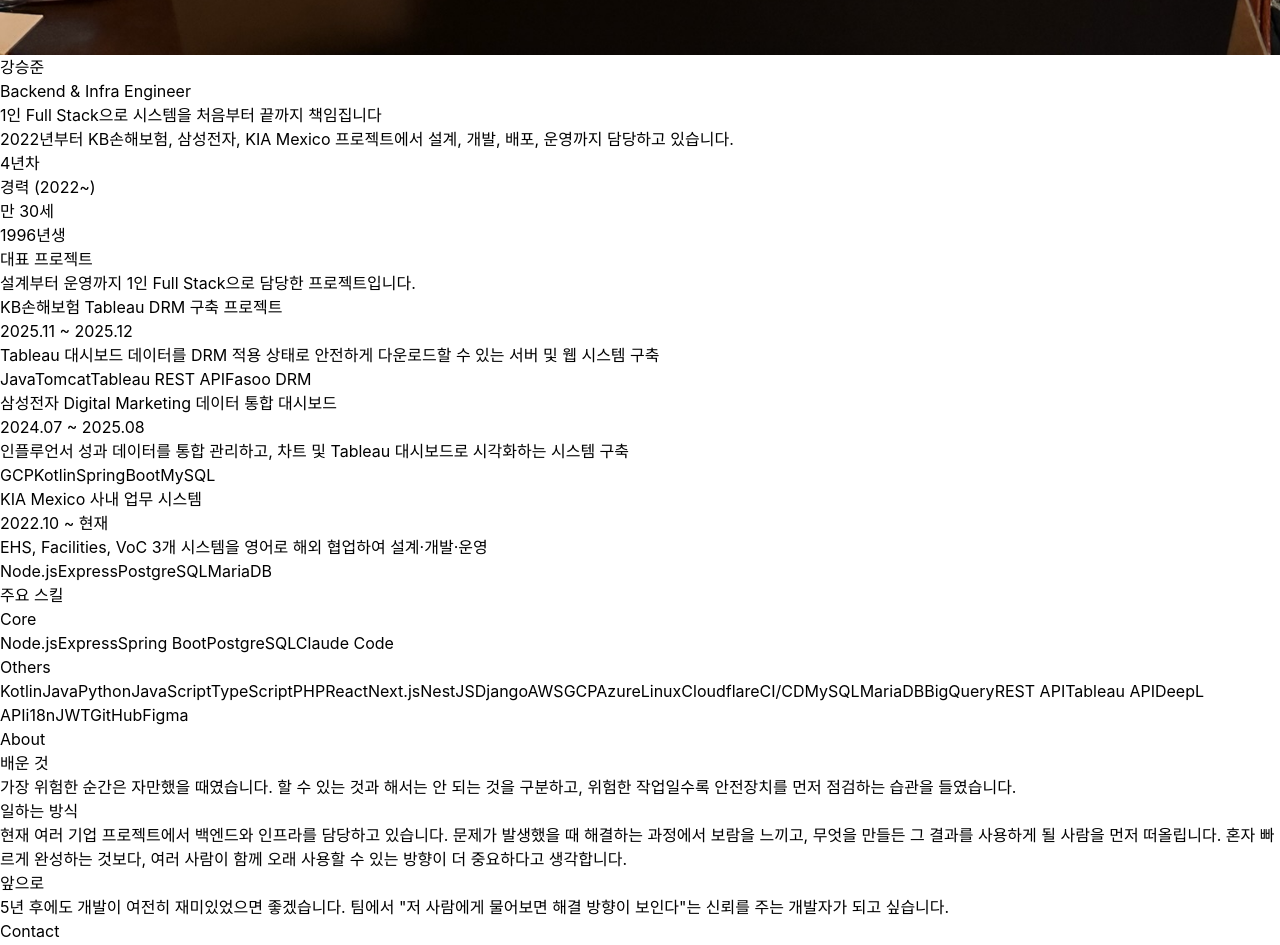
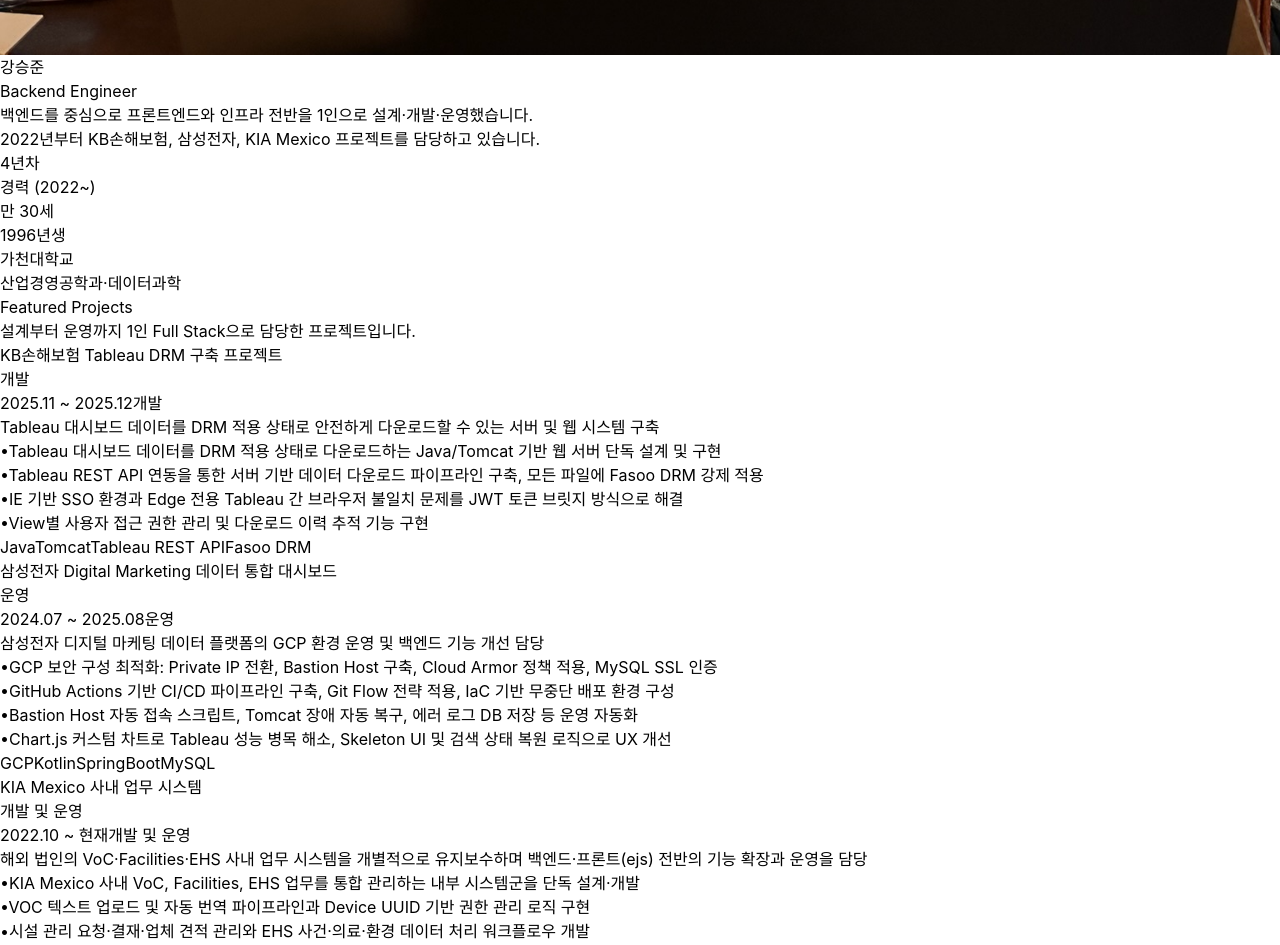
Before and after one commit to Seungjun-bob/portfolio-ksj, a React (Vite) app: page / in a window 1280 px wide. Shown: the part 1700-2645 px from the top of the page. Built offline with nearby package versions, Linux system fonts and the light colour scheme.

Commit message:
fix: update portfolio descriptions and titles for consistency feat: add main tasks to project details for enhanced clarity refactor: improve Home component layout and structure

```diff
--- a/index.html
+++ b/index.html
@@ -3,7 +3,7 @@
   <head>
     <meta charset="UTF-8" />
     <meta name="viewport" content="width=device-width, initial-scale=1.0" />
-    <meta name="description" content="Backend & Infra Engineer 강승준의 포트폴리오. 클라우드 인프라, 백엔드 시스템 설계 경험을 담았습니다." />
+    <meta name="description" content="Backend Engineer 강승준의 포트폴리오. 클라우드 인프라, 백엔드 시스템 설계 경험을 담았습니다." />
     <meta name="keywords" content="백엔드 개발자, 인프라 엔지니어, 포트폴리오, Backend Engineer, 강승준" />
     <meta name="author" content="강승준" />
     <meta name="robots" content="index, follow" />
@@ -11,18 +11,18 @@
 
     <!-- Open Graph -->
     <meta property="og:type" content="website" />
-    <meta property="og:title" content="강승준 | Backend & Infra Engineer" />
-    <meta property="og:description" content="Backend & Infra Engineer 강승준의 포트폴리오. 클라우드 인프라, 백엔드 시스템 설계 경험을 담았습니다." />
+    <meta property="og:title" content="강승준 | Backend Engineer" />
+    <meta property="og:description" content="Backend Engineer 강승준의 포트폴리오. 클라우드 인프라, 백엔드 시스템 설계 경험을 담았습니다." />
     <meta property="og:url" content="https://portfolio.seungjun.dev/" />
     <meta property="og:site_name" content="강승준 포트폴리오" />
     <meta property="og:locale" content="ko_KR" />
 
     <!-- Twitter Card -->
     <meta name="twitter:card" content="summary" />
-    <meta name="twitter:title" content="강승준 | Backend & Infra Engineer" />
-    <meta name="twitter:description" content="Backend & Infra Engineer 강승준의 포트폴리오" />
+    <meta name="twitter:title" content="강승준 | Backend Engineer" />
+    <meta name="twitter:description" content="Backend Engineer 강승준의 포트폴리오" />
 
-    <title>강승준 | Backend & Infra Engineer</title>
+    <title>강승준 | Backend Engineer</title>
   </head>
   <body>
     <div id="root"></div>
--- a/src/data/about.ts
+++ b/src/data/about.ts
@@ -1,6 +1,6 @@
 import { AboutSection } from '../types'
 
-export const aboutSummary = '실패에서 배우고, 문제 해결에서 보람을 느끼며, 함께 성장하는 개발자입니다.'
+export const aboutSummary = '실패에서 배우고, 문제를 해결하는 과정에서 보람을 느낍니다.'
 
 export const aboutSections: AboutSection[] = [
   {
--- a/src/data/personalInfo.ts
+++ b/src/data/personalInfo.ts
@@ -2,7 +2,7 @@
 
 export const personalInfo: PersonalInfo = {
   name: '강승준',
-  title: 'Backend & Infra Engineer',
+  title: 'Backend Engineer',
   birth: '1996.01.05',
   email: 'rkdtmdwns0105@gmail.com',
   phone: '010-8368-0105',
--- a/src/data/projects.ts
+++ b/src/data/projects.ts
@@ -9,6 +9,12 @@
   projectType: 'development',
   description: 'Tableau 대시보드 데이터를 DRM 적용 상태로 안전하게 다운로드할 수 있는 서버 및 웹 시스템 구축',
   tags: ['Java', 'Tomcat', 'Tableau REST API', 'Fasoo DRM', 'JWT', 'SSO'],
+  mainTasks: [
+    'Tableau 대시보드 데이터를 DRM 적용 상태로 다운로드하는 Java/Tomcat 기반 웹 서버 단독 설계 및 구현',
+    'Tableau REST API 연동을 통한 서버 기반 데이터 다운로드 파이프라인 구축, 모든 파일에 Fasoo DRM 강제 적용',
+    'IE 기반 SSO 환경과 Edge 전용 Tableau 간 브라우저 불일치 문제를 JWT 토큰 브릿지 방식으로 해결',
+    'View별 사용자 접근 권한 관리 및 다운로드 이력 추적 기능 구현'
+  ],
 
   context:
     'KB손해보험에서 Tableau 대시보드 데이터 다운로드 시 DRM 적용이 필수였습니다. IE 기반 SSO 환경과 Edge 전용 Tableau 간 인증 연계 문제를 해결해야 했습니다.',
@@ -82,9 +88,15 @@
   title: '삼성전자 Digital Marketing 데이터 통합 대시보드',
   period: '2024.07 ~ 2025.08 (13개월)',
   company: '빅마음 (Bigmaum)',
-  projectType: 'both',
-  description: '인플루언서 성과 데이터를 통합 관리하고, 차트 및 Tableau 대시보드로 시각화하는 시스템 구축',
+  projectType: 'maintenance',
+  description: '삼성전자 디지털 마케팅 데이터 플랫폼의 GCP 환경 운영 및 백엔드 기능 개선 담당',
   tags: ['GCP', 'Kotlin', 'SpringBoot', 'MySQL', 'BigQuery', 'Chart.js', 'CI/CD'],
+  mainTasks: [
+    'GCP 보안 구성 최적화: Private IP 전환, Bastion Host 구축, Cloud Armor 정책 적용, MySQL SSL 인증',
+    'GitHub Actions 기반 CI/CD 파이프라인 구축, Git Flow 전략 적용, IaC 기반 무중단 배포 환경 구성',
+    'Bastion Host 자동 접속 스크립트, Tomcat 장애 자동 복구, 에러 로그 DB 저장 등 운영 자동화',
+    'Chart.js 커스텀 차트로 Tableau 성능 병목 해소, Skeleton UI 및 검색 상태 복원 로직으로 UX 개선'
+  ],
 
   context:
     '기존에 구축된 시스템을 인수해 안정적으로 운영하는 것이 핵심 과제였습니다. 운영 구조와 보안, 배포 체계가 정비되지 않은 상태였습니다.',
--- a/src/data/summary.ts
+++ b/src/data/summary.ts
@@ -57,8 +57,8 @@
 ]
 
 export const coreStrengths = {
-  title: '1인 Full Stack으로 시스템을 처음부터 끝까지 책임집니다',
-  description: '2022년부터 KB손해보험, 삼성전자, KIA Mexico 프로젝트에서 설계, 개발, 배포, 운영까지 담당하고 있습니다.'
+  title: '백엔드를 중심으로 프론트엔드와 인프라 전반을 1인으로 설계·개발·운영했습니다.',
+  description: '2022년부터 KB손해보험, 삼성전자, KIA Mexico 프로젝트를 담당하고 있습니다.'
 }
 
 // KIA 통합 프로젝트 정보
@@ -66,16 +66,15 @@
   id: 'kia-integrated',
   title: 'KIA Mexico 사내 업무 시스템',
   period: '2022.10 ~ 현재',
+  projectType: 'both' as const,  // 개발 및 운영
   company: '빅마음 (Bigmaum)',
-  description: 'EHS, Facilities, VoC 3개 시스템을 영어로 해외 협업하여 설계·개발·운영',
-  myRole: '1인 Full Stack으로 3개 시스템 설계, 개발, 운영 전반 담당. 영어로 해외 협업.',
-  implementations: [
-    'EHS 통합 포털 (의료/안전/환경 업무 통합)',
-    'Facilities 워크플로우 (시설 관리 전 주기)',
-    'VoC 실시간 대시보드 (공장 대형 스크린)',
-    'i18n 다국어 지원 (스페인어/영어)',
-    'DeepL API 자동 번역',
-    'HR 시스템 연동 및 ESG 데이터 자동화'
+  description: '해외 법인의 VoC·Facilities·EHS 사내 업무 시스템을 개별적으로 유지보수하며 백엔드·프론트(ejs) 전반의 기능 확장과 운영을 담당',
+  myRole: '1인 Full Stack으로 3개 시스템 설계, 개발, 운영 전반 담당',
+  mainTasks: [
+    'KIA Mexico 사내 VoC, Facilities, EHS 업무를 통합 관리하는 내부 시스템군을 단독 설계·개발',
+    'VOC 텍스트 업로드 및 자동 번역 파이프라인과 Device UUID 기반 권한 관리 로직 구현',
+    '시설 관리 요청·결재·업체 견적 관리와 EHS 사건·의료·환경 데이터 처리 워크플로우 개발',
+    'Passport·Session 기반 인증·권한 미들웨어, 다국어(i18n), 로그·SMTP 알림 자동화 기능 구현'
   ],
   tags: ['Node.js', 'Express', 'PostgreSQL', 'MariaDB', 'DeepL API', 'Linux', 'i18n', 'JWT']
 }
--- a/src/pages/Home.tsx
+++ b/src/pages/Home.tsx
@@ -42,6 +42,10 @@
                 <p className="text-xl md:text-2xl font-bold text-gray-900">만 30세</p>
                 <p className="text-xs md:text-sm text-gray-500">1996년생</p>
               </div>
+              <div>
+                <p className="text-xl md:text-2xl font-bold text-gray-900">가천대학교</p>
+                <p className="text-xs md:text-sm text-gray-500">산업경영공학과·데이터과학</p>
+              </div>
             </div>
           </div>
         </div>
@@ -51,7 +55,7 @@
       <section className="mb-12 md:mb-20">
         <div className="mb-6 md:mb-8">
           <h2 className="text-2xl font-bold text-gray-900 mb-2">
-            대표 프로젝트
+            Featured Projects
           </h2>
           <p className="text-base text-gray-600">
             설계부터 운영까지 1인 Full Stack으로 담당한 프로젝트입니다.
@@ -61,14 +65,35 @@
           {/* KB 프로젝트 */}
           <div className="p-4 md:p-6 border border-gray-200 rounded-lg hover:border-gray-400 hover:shadow-sm transition-all bg-white">
             <div className="flex flex-col md:flex-row md:justify-between md:items-start mb-2 md:mb-3">
-              <h3 className="text-base md:text-lg font-semibold text-gray-900 mb-1 md:mb-0">
+              <div className="flex items-center gap-2 mb-1 md:mb-0">
+                <h3 className="text-base md:text-lg font-semibold text-gray-900">
                   {kbProject.title}
                 </h3>
+                <span className="hidden md:inline px-2 py-0.5 text-xs bg-blue-100 text-blue-700 rounded">
+                  개발
+                </span>
+              </div>
+              <div className="flex items-center gap-2">
                 <span className="text-xs md:text-sm text-gray-500">
                   {kbProject.period.split('(')[0].trim()}
                 </span>
+                <span className="md:hidden px-2 py-0.5 text-xs bg-blue-100 text-blue-700 rounded">
+                  개발
+                </span>
+              </div>
             </div>
             <p className="text-sm text-gray-600 mb-3">{kbProject.description}</p>
+
+            {kbProject.mainTasks && (
+              <ul className="text-sm text-gray-700 mb-3 space-y-1">
+                {kbProject.mainTasks.map((task, idx) => (
+                  <li key={idx} className="flex">
+                    <span className="mr-2 text-gray-400">•</span>
+                    <span>{task}</span>
+                  </li>
+                ))}
+              </ul>
+            )}
 
             <div className="flex flex-wrap gap-1.5">
               {kbProject.tags.slice(0, 4).map((tag) => (
@@ -85,14 +110,35 @@
           {/* 삼성 프로젝트 */}
           <div className="p-4 md:p-6 border border-gray-200 rounded-lg hover:border-gray-400 hover:shadow-sm transition-all bg-white">
             <div className="flex flex-col md:flex-row md:justify-between md:items-start mb-2 md:mb-3">
-              <h3 className="text-base md:text-lg font-semibold text-gray-900 mb-1 md:mb-0">
+              <div className="flex items-center gap-2 mb-1 md:mb-0">
+                <h3 className="text-base md:text-lg font-semibold text-gray-900">
                   {samsungProject.title}
                 </h3>
+                <span className="hidden md:inline px-2 py-0.5 text-xs bg-gray-200 text-gray-600 rounded">
+                  운영
+                </span>
+              </div>
+              <div className="flex items-center gap-2">
                 <span className="text-xs md:text-sm text-gray-500">
                   {samsungProject.period.split('(')[0].trim()}
                 </span>
+                <span className="md:hidden px-2 py-0.5 text-xs bg-gray-200 text-gray-600 rounded">
+                  운영
+                </span>
+              </div>
             </div>
             <p className="text-sm text-gray-600 mb-3">{samsungProject.description}</p>
+
+            {samsungProject.mainTasks && (
+              <ul className="text-sm text-gray-700 mb-3 space-y-1">
+                {samsungProject.mainTasks.map((task, idx) => (
+                  <li key={idx} className="flex">
+                    <span className="mr-2 text-gray-400">•</span>
+                    <span>{task}</span>
+                  </li>
+                ))}
+              </ul>
+            )}
 
             <div className="flex flex-wrap gap-1.5">
               {samsungProject.tags.slice(0, 4).map((tag) => (
@@ -109,14 +155,35 @@
           {/* KIA 통합 프로젝트 */}
           <div className="p-4 md:p-6 border border-gray-200 rounded-lg hover:border-gray-400 hover:shadow-sm transition-all bg-white">
             <div className="flex flex-col md:flex-row md:justify-between md:items-start mb-2 md:mb-3">
-              <h3 className="text-base md:text-lg font-semibold text-gray-900 mb-1 md:mb-0">
+              <div className="flex items-center gap-2 mb-1 md:mb-0">
+                <h3 className="text-base md:text-lg font-semibold text-gray-900">
                   {kiaIntegratedProject.title}
                 </h3>
+                <span className="hidden md:inline px-2 py-0.5 text-xs bg-green-100 text-green-700 rounded">
+                  개발 및 운영
+                </span>
+              </div>
+              <div className="flex items-center gap-2">
                 <span className="text-xs md:text-sm text-gray-500">
                   {kiaIntegratedProject.period}
                 </span>
+                <span className="md:hidden px-2 py-0.5 text-xs bg-green-100 text-green-700 rounded">
+                  개발 및 운영
+                </span>
+              </div>
             </div>
             <p className="text-sm text-gray-600 mb-3">{kiaIntegratedProject.description}</p>
+
+            {kiaIntegratedProject.mainTasks && (
+              <ul className="text-sm text-gray-700 mb-3 space-y-1">
+                {kiaIntegratedProject.mainTasks.map((task, idx) => (
+                  <li key={idx} className="flex">
+                    <span className="mr-2 text-gray-400">•</span>
+                    <span>{task}</span>
+                  </li>
+                ))}
+              </ul>
+            )}
 
             <div className="flex flex-wrap gap-1.5">
               {kiaIntegratedProject.tags.slice(0, 4).map((tag) => (
@@ -135,7 +202,7 @@
       {/* Skills - 주요 스킬 */}
       <section className="mb-12 md:mb-20">
         <h2 className="text-xl md:text-2xl font-bold text-gray-900 mb-4 md:mb-6">
-          주요 스킬
+          Skills
         </h2>
 
         {/* Core 스킬 */}
--- a/src/types/index.ts
+++ b/src/types/index.ts
@@ -9,6 +9,7 @@
   description: string
   tags: string[]
   thumbnail?: string
+  mainTasks?: string[]
   context: string
   problem: string[]
   myRole: string
```
Also changed, not shown: 1 other file (tests, documents, lock files or other folders). Lines whose indentation alone changed are shown as unchanged.
